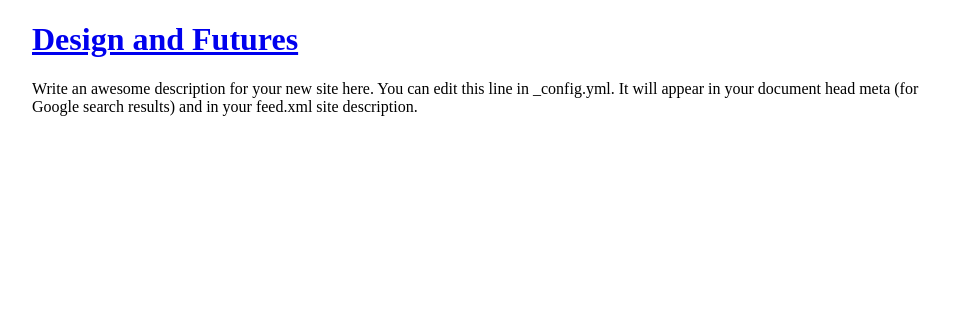
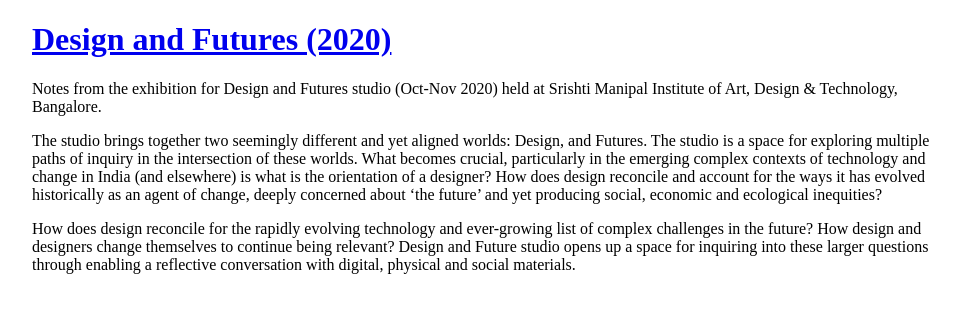
Before and after one commit to Akshata-20196/design-futures.github.io, a Jekyll site: the page built from index.markdown, in a window 1280 px wide. Shown: the top 313 px of the page, without its empty margins (158-1118 px from the left). Built offline with Jekyll 4.4.1, drawn with Linux system fonts in a browser that asks for light colours.

Commit message:
added studio description

```diff
--- a/_config.yml
+++ b/_config.yml
@@ -18,12 +18,10 @@
 # You can create any custom variable you would like, and they will be accessible
 # in the templates via {{ site.myvariable }}.
 
-title: Design and Futures
+title: Design and Futures (2020)
 email: your-email@example.com
-description: >- # this means to ignore newlines until "baseurl:"
-  Write an awesome description for your new site here. You can edit this
-  line in _config.yml. It will appear in your document head meta (for
-  Google search results) and in your feed.xml site description.
+description: Notes from the exhibition for Design and Futures studio (Oct-Nov 2020) held at Srishti Manipal Institute of Art, Design & Technology, Bangalore.
+
 baseurl: "" # the subpath of your site, e.g. /blog
 url: "" # the base hostname & protocol for your site, e.g. http://example.com
 twitter_username: jekyllrb
--- a/index.markdown
+++ b/index.markdown
@@ -4,3 +4,7 @@
 
 layout: default
 ---
+
+The studio brings together two seemingly different and yet aligned worlds: Design, and Futures. The studio is a space for exploring multiple paths of inquiry in the intersection of these worlds. What becomes crucial, particularly in the emerging complex contexts of technology and change in India (and elsewhere) is what is the orientation of a designer? How does design reconcile and account for the ways it has evolved historically as an agent of change, deeply concerned about ‘the future’ and yet producing social, economic and ecological inequities?
+
+How does design reconcile for the rapidly evolving technology and ever-growing list of complex challenges in the future? How design and designers change themselves to continue being relevant? Design and Future studio opens up a space for inquiring into these larger questions through enabling a reflective conversation with digital, physical and social materials.
```
Also changed, not shown: 4 other files.
